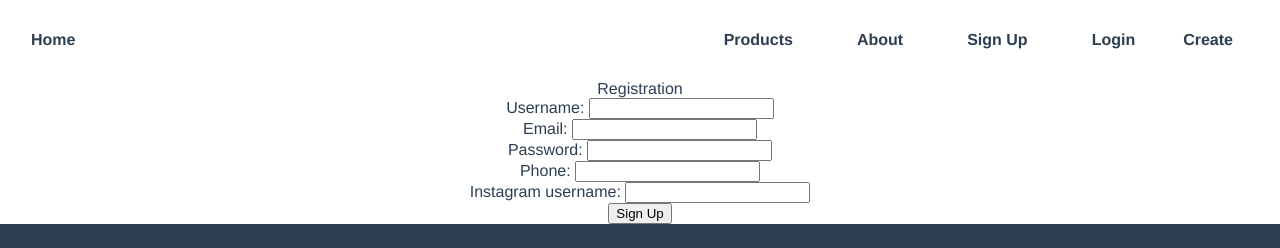
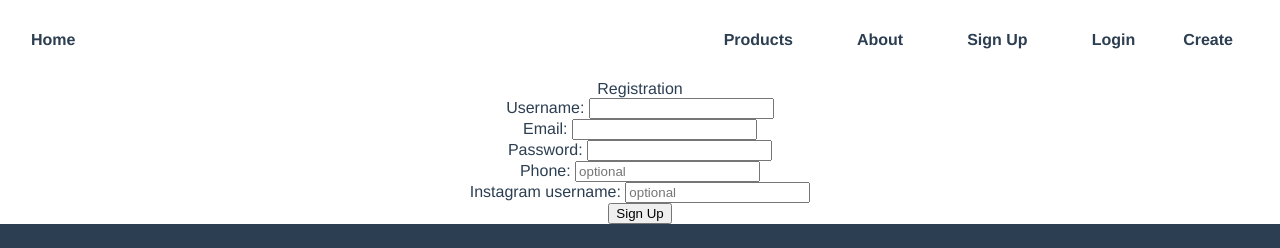
Before and after one commit to dipta3214/Dbuy-by-Abidur, a Vue app in the folder client/: page /signup in a window 1280 px wide. Shown: the top 248 px of the page. Built offline with nearby package versions, Linux system fonts and the light colour scheme; no server answers.

Commit message:
edited button

```diff
--- a/client/src/views/SignUp.vue
+++ b/client/src/views/SignUp.vue
@@ -2,27 +2,39 @@
   <div class="signup">
     <div>Registration</div>
     <form @submit.prevent="submitForm">
-      <div>
+      <div class="input-box">
         <label for="username">Username: </label>
         <input type="text" name="username" v-model="username" />
       </div>
-      <div>
+      <div class="input-box">
         <label for="email">Email: </label>
         <input type="email" name="email" v-model="email" />
       </div>
-      <div>
+      <div class="input-box">
         <label for="password">Password: </label>
         <input type="password" name="password" v-model="password" />
       </div>
-      <div>
+      <div class="input-box">
         <label for="phone">Phone: </label>
-        <input type="phone" name="phone" v-model="phone" />
+        <input
+          type="phone"
+          name="phone"
+          v-model="phone"
+          placeholder="optional"
+        />
       </div>
-      <div>
+      <div class="input-box">
         <label for="insta">Instagram username: </label>
-        <input type="insta" name="insta" v-model="insta" />
+        <input
+          type="insta"
+          name="insta"
+          v-model="insta"
+          placeholder="optional"
+        />
       </div>
-      <button type="submit">Sign Up</button>
+      <div class="button">
+        <button type="submit">Sign Up</button>
+      </div>
     </form>
   </div>
 </template>
```
